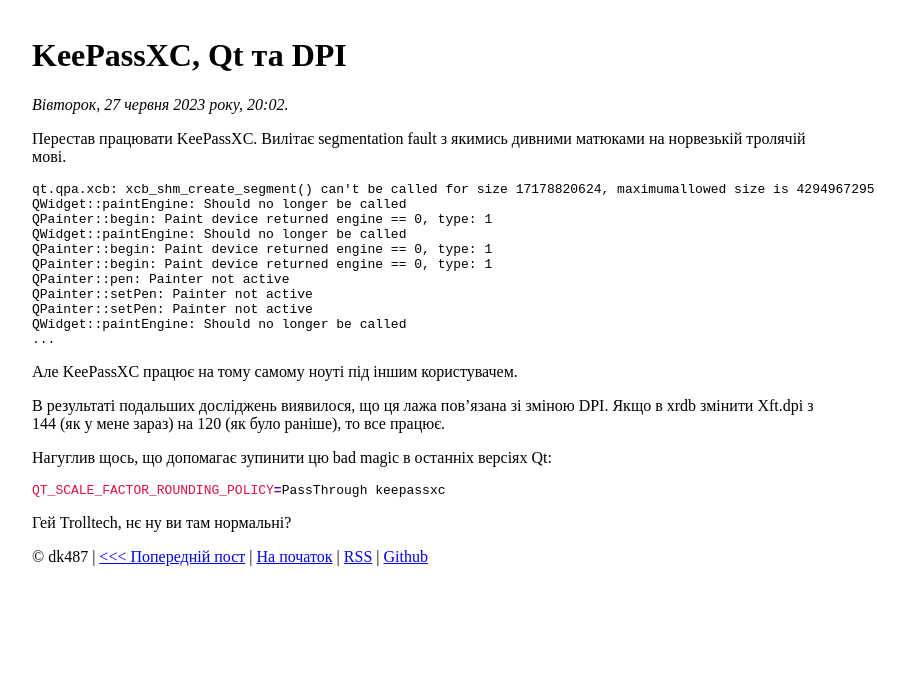
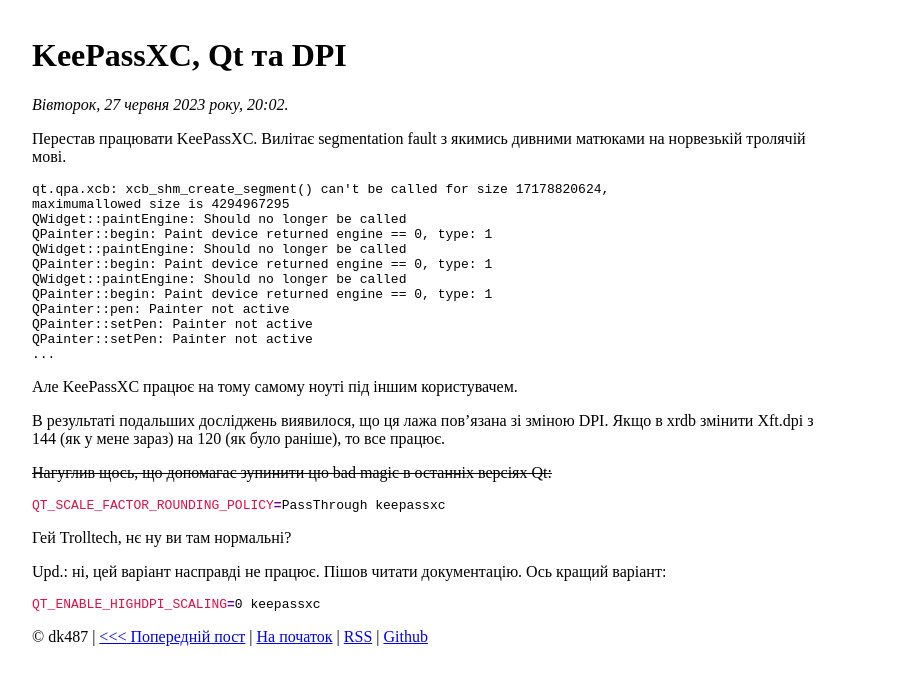
Before and after one commit to dk487/test.de.co.ua, a Jekyll site: the page built from _posts/2023/2023-06-27-keepassxc-qt-ta-dpi.md, in a window 1280 px wide. Shown: the top 685 px of the page, without its empty margins (208-1113 px from the left). Built offline with Jekyll 4.4.1, drawn with Linux system fonts in a browser that asks for light colours.

Commit message:
Post update

````diff
--- a/_posts/2023/2023-06-27-keepassxc-qt-ta-dpi.md
+++ b/_posts/2023/2023-06-27-keepassxc-qt-ta-dpi.md
@@ -1,21 +1,23 @@
 ---
 title: KeePassXC, Qt та DPI
 date: 2023-06-27 23:02:05 +03:00
+mtime: 2023-06-27 23:40:49 +03:00
 ---
 
 Перестав працювати KeePassXC. Вилітає segmentation fault з якимись дивними матюками на норвезькій тролячій мові.
 
 ```
-qt.qpa.xcb: xcb_shm_create_segment() can't be called for size 17178820624, maximumallowed size is 4294967295
+qt.qpa.xcb: xcb_shm_create_segment() can't be called for size 17178820624,
+maximumallowed size is 4294967295
 QWidget::paintEngine: Should no longer be called
 QPainter::begin: Paint device returned engine == 0, type: 1
 QWidget::paintEngine: Should no longer be called
 QPainter::begin: Paint device returned engine == 0, type: 1
+QWidget::paintEngine: Should no longer be called
 QPainter::begin: Paint device returned engine == 0, type: 1
 QPainter::pen: Painter not active
 QPainter::setPen: Painter not active
 QPainter::setPen: Painter not active
-QWidget::paintEngine: Should no longer be called
 ...
 ```
 
@@ -23,10 +25,16 @@
 
 В результаті подальших досліджень виявилося, що ця лажа пов'язана зі зміною DPI. Якщо в xrdb змінити Xft.dpi з 144 (як у мене зараз) на 120 (як було раніше), то все працює.
 
-Нагуглив щось, що допомагає зупинити цю bad magic в останніх версіях Qt:
+~~Нагуглив щось, що допомагає зупинити цю bad magic в останніх версіях Qt:~~
 
 ```sh
 QT_SCALE_FACTOR_ROUNDING_POLICY=PassThrough keepassxc
 ```
 
 Гей Trolltech, нє ну ви там нормальні?
+
+Upd.: ні, цей варіант насправді не працює. Пішов читати документацію. Ось кращий варіант:
+
+```sh
+QT_ENABLE_HIGHDPI_SCALING=0 keepassxc
+```
````
